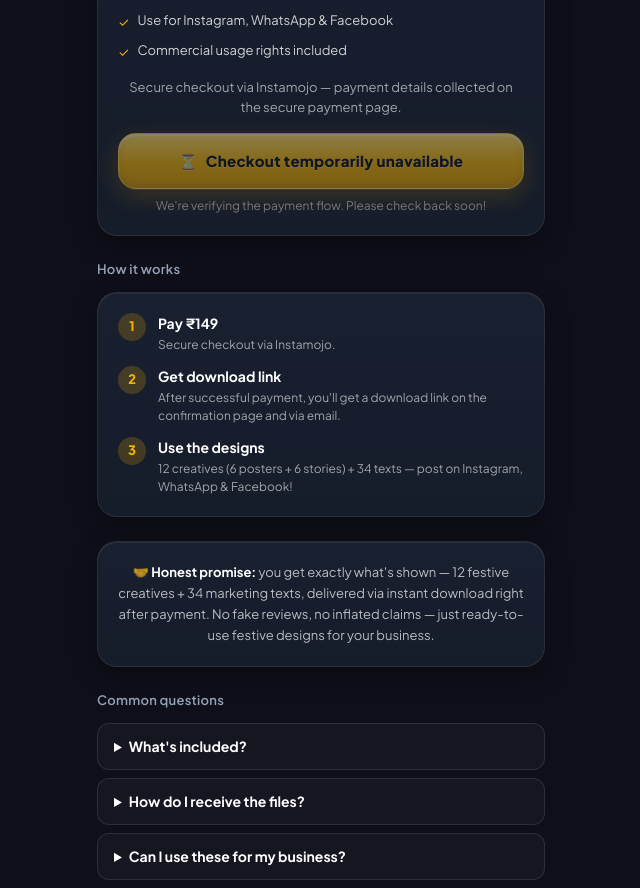
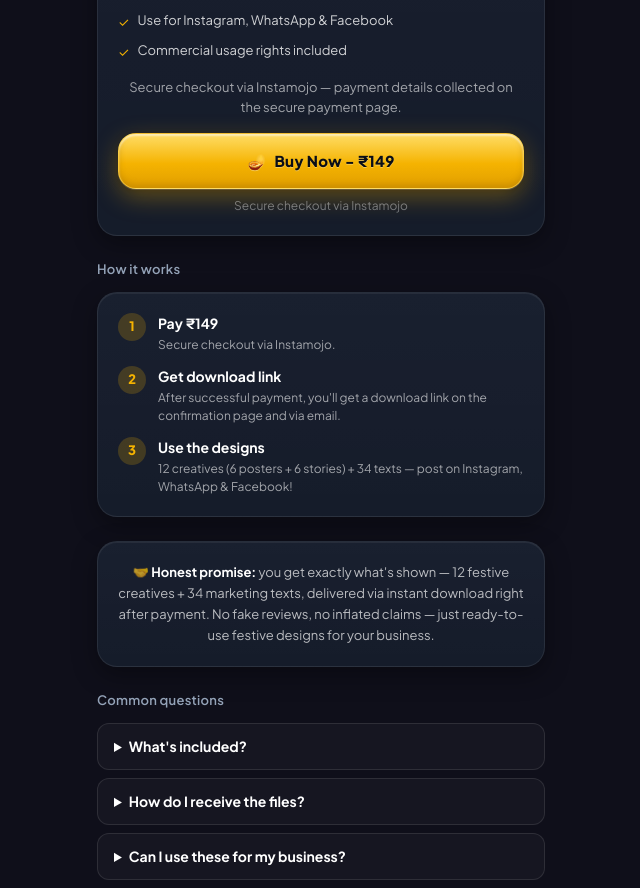
Before and after one commit to ravipratap7081-create/Rps-world-website, a Next.js app: page /diwali-business-kit in a window 1280 px wide. Shown: the part 2240-3128 px from the top of the page, without its empty margins (319-959 px from the left). Built offline with nearby package versions, Linux system fonts and the light colour scheme; no server answers.

Commit message:
Fix payment: enable Instamojo checkout, fix Cashfree->Instamojo in FAQ

```diff
--- a/app/diwali-business-kit/layout.js
+++ b/app/diwali-business-kit/layout.js
@@ -35,7 +35,7 @@ const faqLd = {
       name: "How do I receive the files?",
       acceptedAnswer: {
         "@type": "Answer",
-        text: "Instant download! After successful payment via Cashfree, you'll see the download link immediately.",
+        text: "Instant download! After successful payment via Instamojo, you'll see the download link immediately.",
       },
     },
     {
--- a/app/diwali-business-kit/page.js
+++ b/app/diwali-business-kit/page.js
@@ -190,15 +190,16 @@ export default function DiwaliBusinessKitPage() {
               {error && (
                 <p className="text-red-400 text-[13px] mb-3">{error}</p>
               )}
-              <button
-                onClick={handleCheckout}
-                disabled={true}
-                className="pu-btn-primary pu-press w-full py-3 text-[15px] inline-flex items-center justify-center gap-2 disabled:opacity-50"
+              <a
+                href="https://ravipratap7081.myinstamojo.com/product/diwali-business-promo-pack/"
+                target="_blank"
+                rel="noopener noreferrer"
+                className="pu-btn-primary pu-press w-full py-3 text-[15px] inline-flex items-center justify-center gap-2"
               >
-                <span>⏳</span> Checkout temporarily unavailable
-              </button>
+                <span>🪔</span> Buy Now - ₹149
+              </a>
               <p className="text-white/40 text-[12px] mt-2 text-center">
-                We're verifying the payment flow. Please check back soon!
+                Secure checkout via Instamojo
               </p>
             </PremiumCard>
           ))}
```
